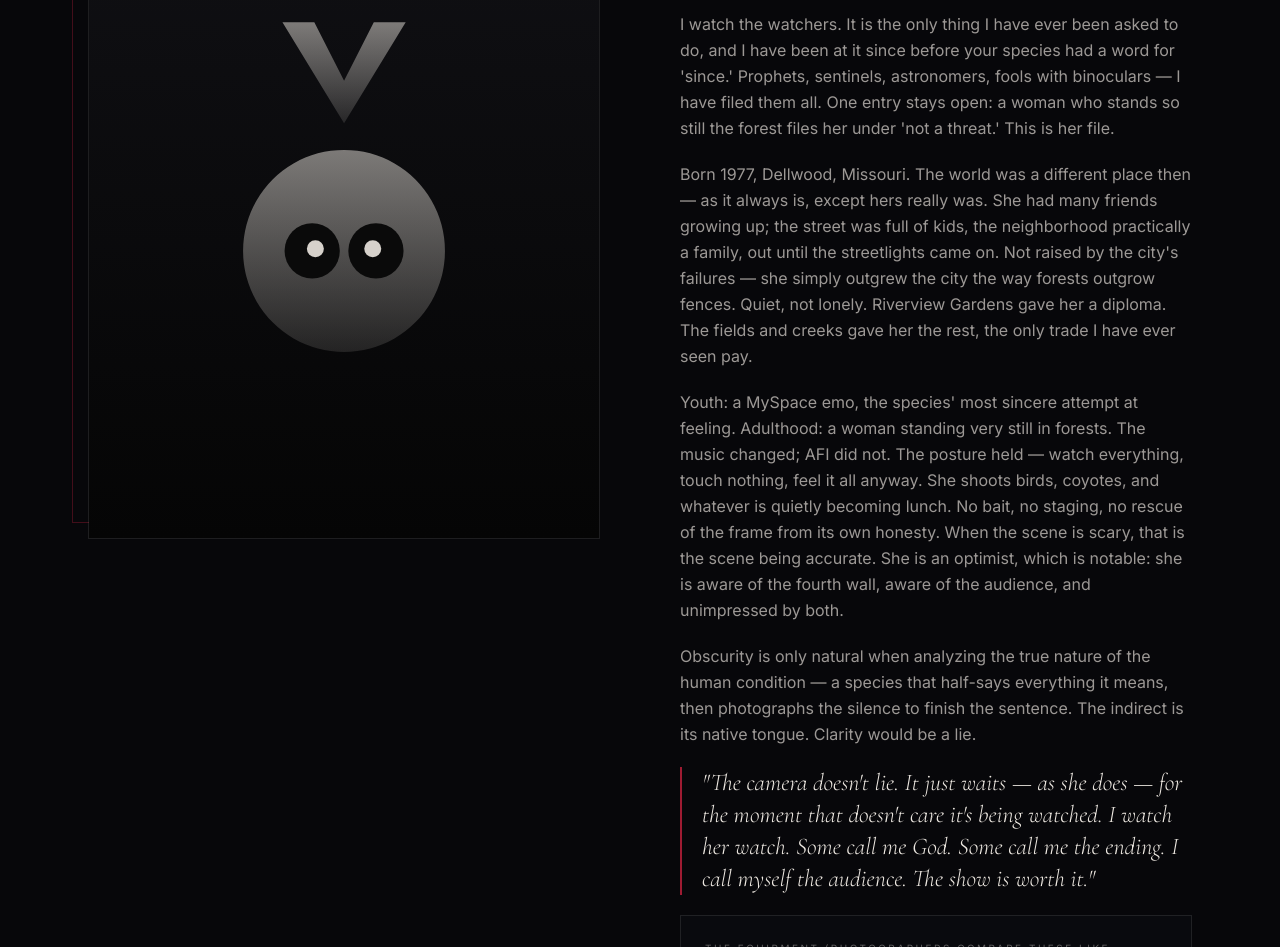
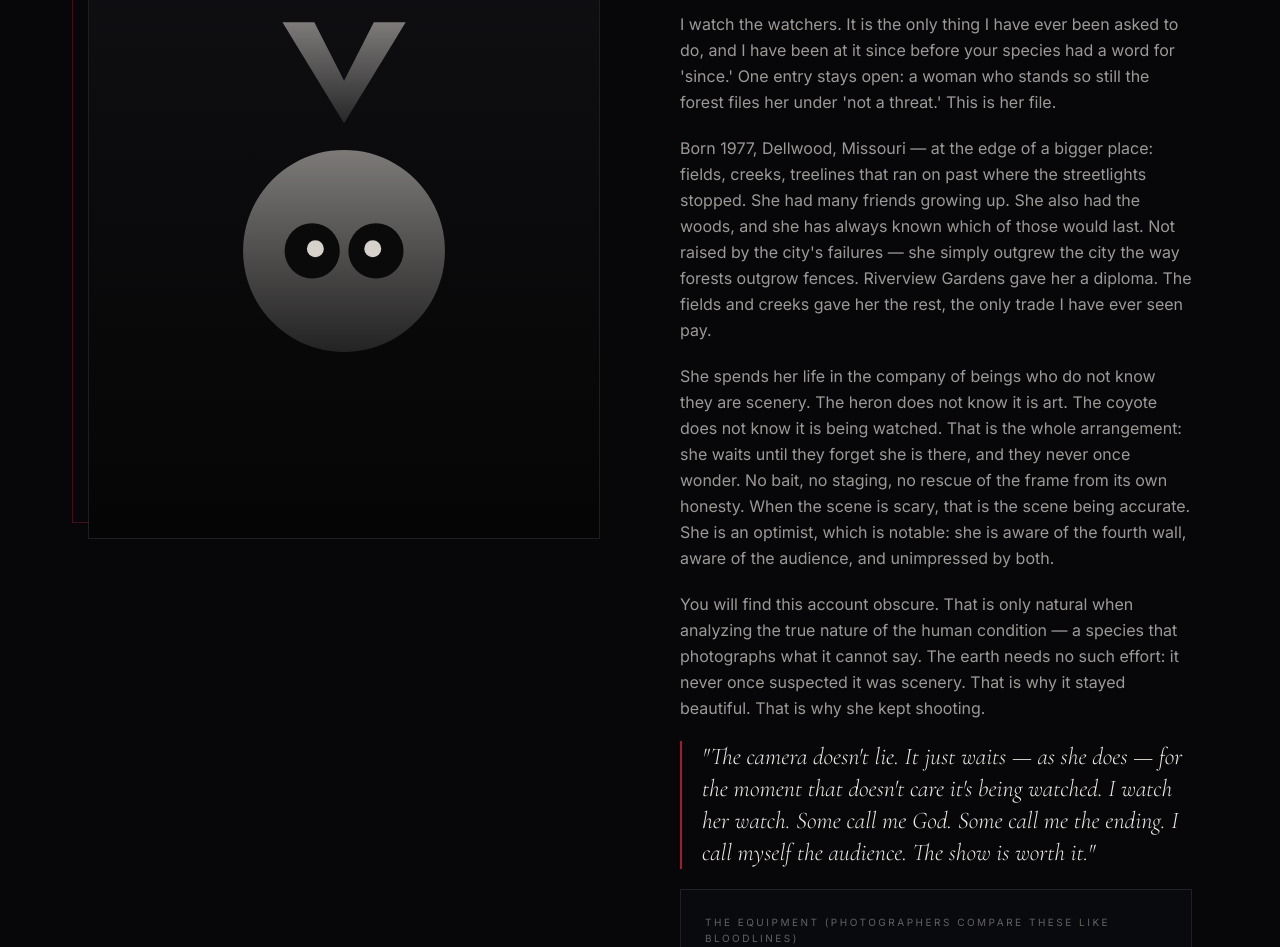
Before and after one commit to geekhaus314/angie-viefhaus, a React (Vite) app: page / in a window 1280 px wide. Shown: the part 6080-7027 px from the top of the page. Built offline with nearby package versions, Linux system fonts and the light colour scheme.

Commit message:
About: center the earth and its unselfconscious beings, drop human detail

```diff
--- a/src/components/About.tsx
+++ b/src/components/About.tsx
@@ -30,33 +30,32 @@ export default function About() {
             <div className="mt-8 space-y-5 text-sm leading-relaxed text-bone/65 sm:text-base">
               <p>
                 I watch the watchers. It is the only thing I have ever been asked to do, and I
-                have been at it since before your species had a word for 'since.' Prophets,
-                sentinels, astronomers, fools with binoculars — I have filed them all. One entry
+                have been at it since before your species had a word for 'since.' One entry
                 stays open: a woman who stands so still the forest files her under 'not a
                 threat.' This is her file.
               </p>
               <p>
-                Born 1977, Dellwood, Missouri. The world was a different place then — as it
-                always is, except hers really was. She had many friends growing up; the street
-                was full of kids, the neighborhood practically a family, out until the
-                streetlights came on. Not raised by the city's failures — she simply outgrew
-                the city the way forests outgrow fences. Quiet, not lonely. Riverview Gardens
-                gave her a diploma. The fields and creeks gave her the rest, the only trade I
-                have ever seen pay.
+                Born 1977, Dellwood, Missouri — at the edge of a bigger place: fields, creeks,
+                treelines that ran on past where the streetlights stopped. She had many friends
+                growing up. She also had the woods, and she has always known which of those
+                would last. Not raised by the city's failures — she simply outgrew the city the
+                way forests outgrow fences. Riverview Gardens gave her a diploma. The fields
+                and creeks gave her the rest, the only trade I have ever seen pay.
               </p>
               <p>
-                Youth: a MySpace emo, the species' most sincere attempt at feeling. Adulthood: a
-                woman standing very still in forests. The music changed; AFI did not. The
-                posture held — watch everything, touch nothing, feel it all anyway. She shoots
-                birds, coyotes, and whatever is quietly becoming lunch. No bait, no staging, no
-                rescue of the frame from its own honesty. When the scene is scary, that is the
-                scene being accurate. She is an optimist, which is notable: she is aware of the
-                fourth wall, aware of the audience, and unimpressed by both.
+                She spends her life in the company of beings who do not know they are scenery.
+                The heron does not know it is art. The coyote does not know it is being
+                watched. That is the whole arrangement: she waits until they forget she is
+                there, and they never once wonder. No bait, no staging, no rescue of the frame
+                from its own honesty. When the scene is scary, that is the scene being
+                accurate. She is an optimist, which is notable: she is aware of the fourth
+                wall, aware of the audience, and unimpressed by both.
               </p>
               <p>
-                Obscurity is only natural when analyzing the true nature of the human condition
-                — a species that half-says everything it means, then photographs the silence to
-                finish the sentence. The indirect is its native tongue. Clarity would be a lie.
+                You will find this account obscure. That is only natural when analyzing the
+                true nature of the human condition — a species that photographs what it cannot
+                say. The earth needs no such effort: it never once suspected it was scenery.
+                That is why it stayed beautiful. That is why she kept shooting.
               </p>
               <blockquote className="border-l-2 border-blood pl-5 font-serif text-2xl font-light italic text-bone">
                 "The camera doesn't lie. It just waits — as she does — for the moment that
```
